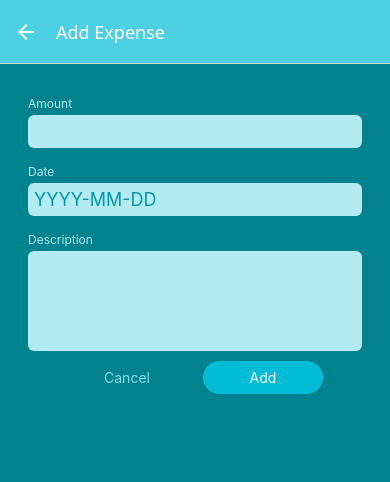
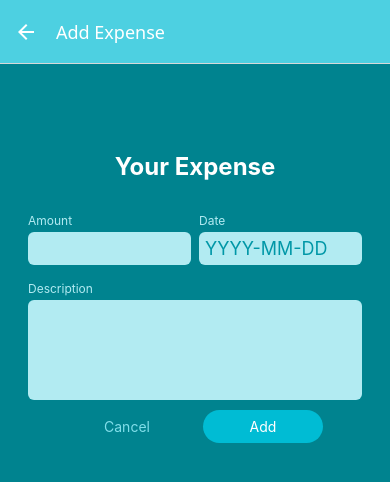
Before and after one commit to Pareen1/expense-tracker, a React Native app: screen /ManageExpenses in a window 390 px wide. Shown: the top 482 px of the page. Built offline with nearby package versions, Linux system fonts and the light colour scheme.

Commit message:
feat: add styling to input fields

```diff
--- a/components/ManageExpense/ExpenseForm.js
+++ b/components/ManageExpense/ExpenseForm.js
@@ -1,4 +1,4 @@
-import { View } from "react-native";
+import { View, StyleSheet, Text } from "react-native";
 import Input from "./Input";
 
 function ExpenseForm() {
@@ -6,13 +6,16 @@
     console.log(enteredValue);
   }
   return (
-    <View>
+    <View style={styles.form}>
+      <Text style={styles.title}>Your Expense</Text>
+      <View style={styles.inputRow}>
         <Input
           label={"Amount"}
           textInputConfig={{
             keyboardType: "decimal-pad",
             onChangeText: amountChangedHandler,
           }}
+          style={styles.rowInput}
         />
         <Input
           label={"Date"}
@@ -21,7 +24,9 @@
             maxLength: 10,
             onChangeText: (value) => console.log(value),
           }}
+          style={styles.rowInput}
         />
+      </View>
       <Input
         label={"Description"}
         textInputConfig={{
@@ -35,3 +40,23 @@
 }
 
 export default ExpenseForm;
+
+const styles = StyleSheet.create({
+  form: {
+    marginTop: 40,
+  },
+  title: {
+    fontSize: 24,
+    fontWeight: "bold",
+    color: "white",
+    marginVertical: 24,
+    textAlign: "center",
+  },
+  inputRow: {
+    flexDirection: "row",
+    justifyContent: "space-between",
+  },
+  rowInput: {
+    flex: 1,
+  },
+});
--- a/components/ManageExpense/Input.js
+++ b/components/ManageExpense/Input.js
@@ -1,7 +1,7 @@
 import { TextInput, Text, View, StyleSheet } from "react-native";
 import { GlobalStyles } from "../../constants/styles";
 
-function Input({ label, textInputConfig }) {
+function Input({ style, label, textInputConfig }) {
   const inputStyles = [styles.input];
 
   if (textInputConfig && textInputConfig.multiline) {
@@ -9,7 +9,7 @@
   }
 
   return (
-    <View style={styles.inputContainer}>
+    <View style={[styles.inputContainer, style]}>
       <Text style={styles.label}>{label}</Text>
       <TextInput {...textInputConfig} style={inputStyles} />
     </View>
```
Lines whose indentation alone changed are shown as unchanged.
